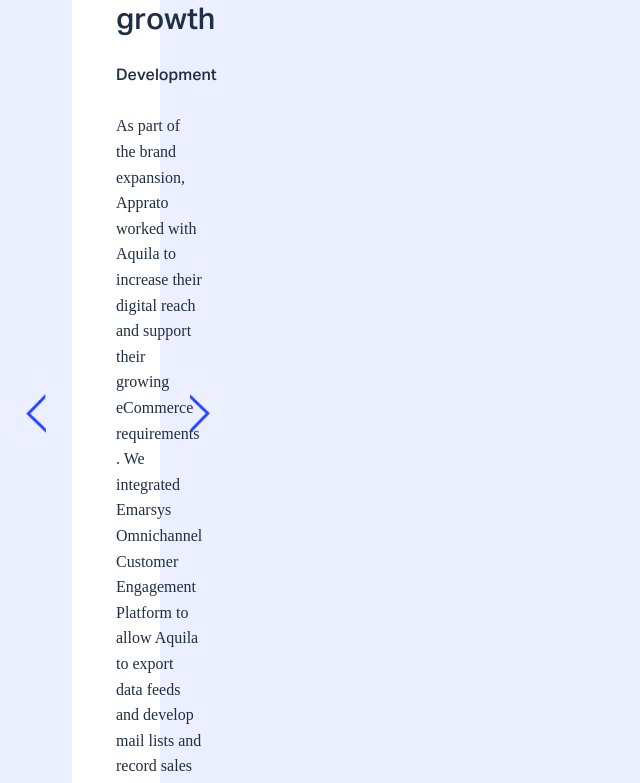
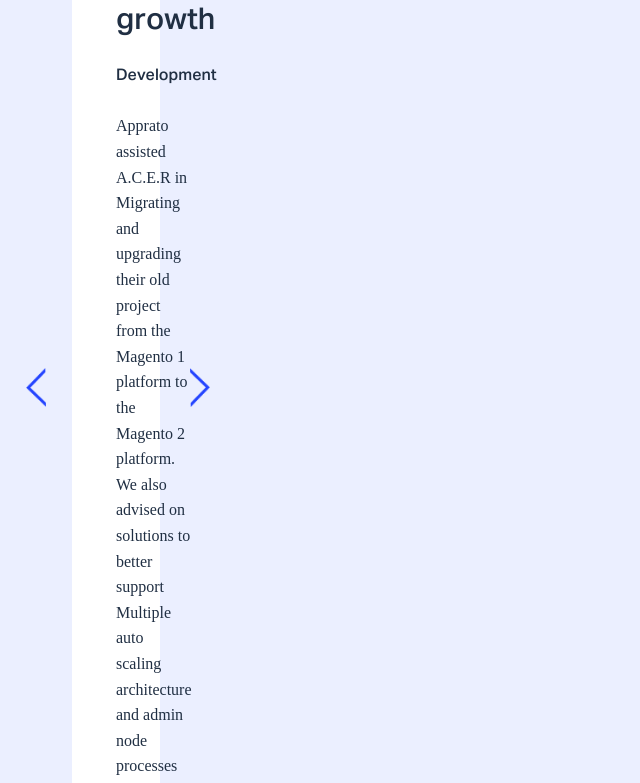
Before and after one commit to apprato/apprato.com.au, a React (Create React App) app: page /home in a window 1280 px wide. Shown: the part 5054-5837 px from the top of the page, without its empty margins (0-640 px from the left). Built offline with nearby package versions, Linux system fonts and the light colour scheme; a web font is replaced by a local one.

Commit message:
Carouselview.js edited online with Bitbucket

```diff
--- a/src/views/Home/components/Carouselview/Carouselview.js
+++ b/src/views/Home/components/Carouselview/Carouselview.js
@@ -267,7 +267,7 @@
           Development
         </Typography>
         <Typography variant="h6">
-          As part of the brand expansion, Apprato worked with Aquila to increase their digital reach and support their growing eCommerce requirements . We integrated Emarsys Omnichannel Customer Engagement Platform to allow Aquila to export data feeds and develop mail lists and record sales metric engagements with front-end engagement trackers. We updated the payment gateway to Braintree with Kount for AI Driven Fraud Protection. And implemented an Advanced Look Book Engine to show case seasonal fashion apparel.
+          Apprato assisted A.C.E.R in Migrating and upgrading their old project from the Magento 1 platform to the Magento 2 platform. We also advised on solutions to better support Multiple auto scaling architecture and admin node processes of staging and production systems through continuous deployment & integration of ERP product stock, exporting data to financial systems and backorder & On Account processes.
         </Typography>
         </Grid>
       </Grid>
@@ -339,7 +339,7 @@
           Development
         </Typography>
         <Typography variant="h6">
-          As part of the brand expansion, Apprato worked with Aquila to increase their digital reach and support their growing eCommerce requirements . We integrated Emarsys Omnichannel Customer Engagement Platform to allow Aquila to export data feeds and develop mail lists and record sales metric engagements with front-end engagement trackers. We updated the payment gateway to Braintree with Kount for AI Driven Fraud Protection. And implemented an Advanced Look Book Engine to show case seasonal fashion apparel.
+           ur online farmers market has a number of exciting benefits for farmers and customers alike. Firstly, all of our products are grown by local farmers and are available in their freshest possible condition. We avoid processing and packaging our various food products in order to maximise quality and freshness. Secondly, we understand that attending farmers markets can be difficult. Our online grocery shopping platform makes selling products easier for farmers and grocers who might not be able to attend a farmers market. The ability to buy groceries online also benefits customers, allowing them to enjoy the highest quality produce and enjoy fresh fruit and veg delivery.
         </Typography>
         </Grid>
       </Grid>
```
